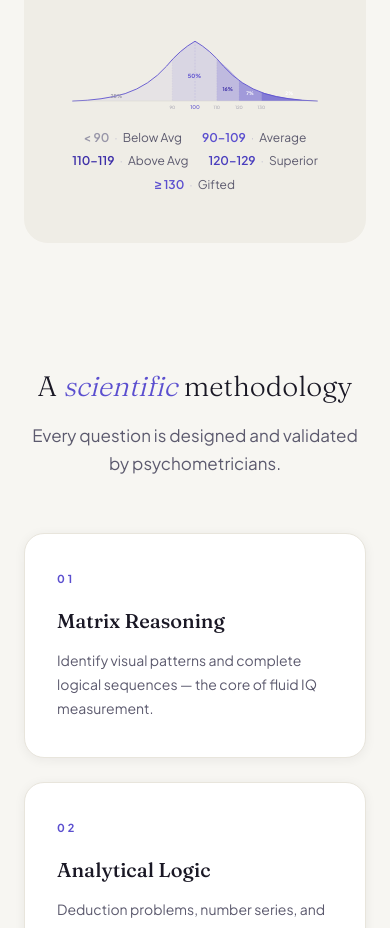
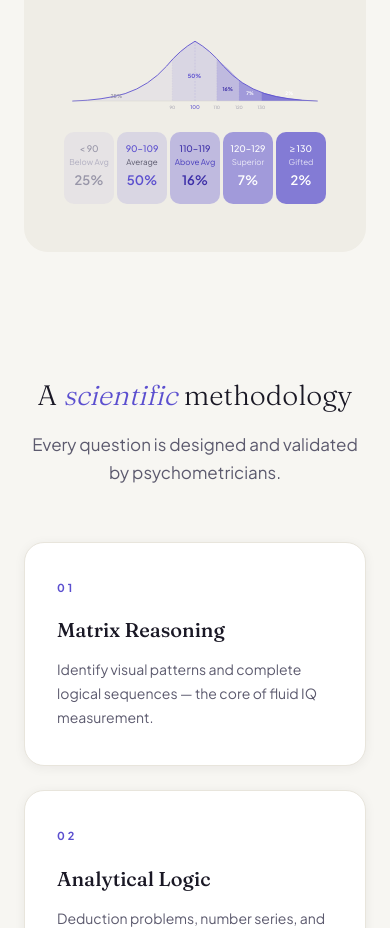
Before and after one commit to devbrainscale/brainscale, a Next.js app: page / in a window 390 px wide. Shown: the part 1080-2008 px from the top of the page. Built offline with nearby package versions, Linux system fonts and the light colour scheme.

Commit message:
fix: bell curve — 5 uniform cards single row, responsive mobile fonts

```diff
--- a/src/app/fr/page.tsx
+++ b/src/app/fr/page.tsx
@@ -189,20 +189,20 @@ export default function FrHomePage() {
             <text x="452" y="184" textAnchor="middle" fontSize="10" fill="#9896A8">130</text>
           </svg>
 
-          {/* Légende slim — chips horizontaux, wrapping mobile */}
-          <div style={{ display: "flex", flexWrap: "wrap", justifyContent: "center", gap: "4px 20px", marginTop: "16px" }}>
+          {/* Légende 5 zones — cartes uniformes, rangée unique */}
+          <div className="bs-bell-legend" style={{ display: "grid", gridTemplateColumns: "repeat(5, 1fr)", gap: "5px", marginTop: "20px" }}>
             {[
-              { range: "< 90",    label: "Sous la moy.", color: "#9896A8" },
-              { range: "90–109",  label: "Moyenne",      color: "#5B4FCF" },
-              { range: "110–119", label: "Au-dessus",    color: "#3D2FA8" },
-              { range: "120–129", label: "Supérieur",    color: "#4A3EBE" },
-              { range: "≥ 130",   label: "Surdoué",      color: "#5B4FCF" },
+              { range: "< 90",    label: "Sous moy.",  pct: "25%", bg: "rgba(91,79,207,0.06)", text: "#9896A8", sub: "#B0AEC0" },
+              { range: "90–109",  label: "Moyenne",    pct: "50%", bg: "rgba(91,79,207,0.15)", text: "#5B4FCF", sub: "#5C5A6E" },
+              { range: "110–119", label: "Au-dessus",  pct: "16%", bg: "rgba(91,79,207,0.32)", text: "#3D2FA8", sub: "#4A3EBE" },
+              { range: "120–129", label: "Supérieur",  pct: "7%",  bg: "rgba(91,79,207,0.52)", text: "#fff",    sub: "rgba(255,255,255,0.78)" },
+              { range: "≥ 130",   label: "Surdoué",    pct: "2%",  bg: "rgba(91,79,207,0.72)", text: "#fff",    sub: "rgba(255,255,255,0.78)" },
             ].map((z) => (
-              <span key={z.range} style={{ fontSize: "12px", whiteSpace: "nowrap", color: "#5C5A6E" }}>
-                <span style={{ fontWeight: 600, color: z.color }}>{z.range}</span>
-                <span style={{ color: "#C8C6D4", margin: "0 5px" }}>·</span>
-                <span style={{ fontWeight: 400 }}>{z.label}</span>
-              </span>
+              <div key={z.range} style={{ backgroundColor: z.bg, borderRadius: "10px", padding: "12px 4px", textAlign: "center", display: "flex", flexDirection: "column", alignItems: "center", justifyContent: "space-between", minHeight: "72px" }}>
+                <div className="bs-bell-range" style={{ fontSize: "10px", fontWeight: 500, color: z.text, lineHeight: 1.2 }}>{z.range}</div>
+                <div className="bs-bell-label" style={{ fontSize: "9px", fontWeight: 400, color: z.sub, lineHeight: 1.3 }}>{z.label}</div>
+                <div className="bs-bell-pct" style={{ fontSize: "15px", fontWeight: 600, color: z.text }}>{z.pct}</div>
+              </div>
             ))}
           </div>
         </div>
@@ -455,6 +455,12 @@ export default function FrHomePage() {
           .bs-stat-label { font-size: 11px !important; }
           .bs-stats-row { gap: 8px !important; }
         }
+        @media (max-width: 420px) {
+          .bs-bell-legend { gap: 3px !important; }
+          .bs-bell-range { font-size: 9px !important; }
+          .bs-bell-label { font-size: 8px !important; }
+          .bs-bell-pct   { font-size: 13px !important; }
+        }
       `}</style>
 
       {/* FAQ Schema.org */}
--- a/src/app/page.tsx
+++ b/src/app/page.tsx
@@ -153,6 +153,12 @@ export default function HomePage() {
               .bs-stat-label { font-size: 11px !important; }
               .bs-stats-row { gap: 8px !important; }
             }
+            @media (max-width: 420px) {
+              .bs-bell-legend { gap: 3px !important; }
+              .bs-bell-range { font-size: 9px !important; }
+              .bs-bell-label { font-size: 8px !important; }
+              .bs-bell-pct   { font-size: 13px !important; }
+            }
           `}</style>
         </div>
       </section>
@@ -196,20 +202,20 @@ export default function HomePage() {
             <text x="452" y="184" textAnchor="middle" fontSize="10" fill="#9896A8">130</text>
           </svg>
 
-          {/* Slim chip legend — wraps naturally on mobile */}
-          <div style={{ display: "flex", flexWrap: "wrap", justifyContent: "center", gap: "4px 20px", marginTop: "16px" }}>
+          {/* 5-zone legend — uniform cards, single row */}
+          <div className="bs-bell-legend" style={{ display: "grid", gridTemplateColumns: "repeat(5, 1fr)", gap: "5px", marginTop: "20px" }}>
             {[
-              { range: "< 90",    label: "Below Avg",  color: "#9896A8" },
-              { range: "90–109",  label: "Average",    color: "#5B4FCF" },
-              { range: "110–119", label: "Above Avg",  color: "#3D2FA8" },
-              { range: "120–129", label: "Superior",   color: "#4A3EBE" },
-              { range: "≥ 130",   label: "Gifted",     color: "#5B4FCF" },
+              { range: "< 90",    label: "Below Avg",  pct: "25%", bg: "rgba(91,79,207,0.06)", text: "#9896A8", sub: "#B0AEC0" },
+              { range: "90–109",  label: "Average",    pct: "50%", bg: "rgba(91,79,207,0.15)", text: "#5B4FCF", sub: "#5C5A6E" },
+              { range: "110–119", label: "Above Avg",  pct: "16%", bg: "rgba(91,79,207,0.32)", text: "#3D2FA8", sub: "#4A3EBE" },
+              { range: "120–129", label: "Superior",   pct: "7%",  bg: "rgba(91,79,207,0.52)", text: "#fff",    sub: "rgba(255,255,255,0.78)" },
+              { range: "≥ 130",   label: "Gifted",     pct: "2%",  bg: "rgba(91,79,207,0.72)", text: "#fff",    sub: "rgba(255,255,255,0.78)" },
             ].map((z) => (
-              <span key={z.range} style={{ fontSize: "12px", whiteSpace: "nowrap", color: "#5C5A6E" }}>
-                <span style={{ fontWeight: 600, color: z.color }}>{z.range}</span>
-                <span style={{ color: "#C8C6D4", margin: "0 5px" }}>·</span>
-                <span style={{ fontWeight: 400 }}>{z.label}</span>
-              </span>
+              <div key={z.range} style={{ backgroundColor: z.bg, borderRadius: "10px", padding: "12px 4px", textAlign: "center", display: "flex", flexDirection: "column", alignItems: "center", justifyContent: "space-between", minHeight: "72px" }}>
+                <div className="bs-bell-range" style={{ fontSize: "10px", fontWeight: 500, color: z.text, lineHeight: 1.2 }}>{z.range}</div>
+                <div className="bs-bell-label" style={{ fontSize: "9px", fontWeight: 400, color: z.sub, lineHeight: 1.3 }}>{z.label}</div>
+                <div className="bs-bell-pct" style={{ fontSize: "15px", fontWeight: 600, color: z.text }}>{z.pct}</div>
+              </div>
             ))}
           </div>
         </div>
```
